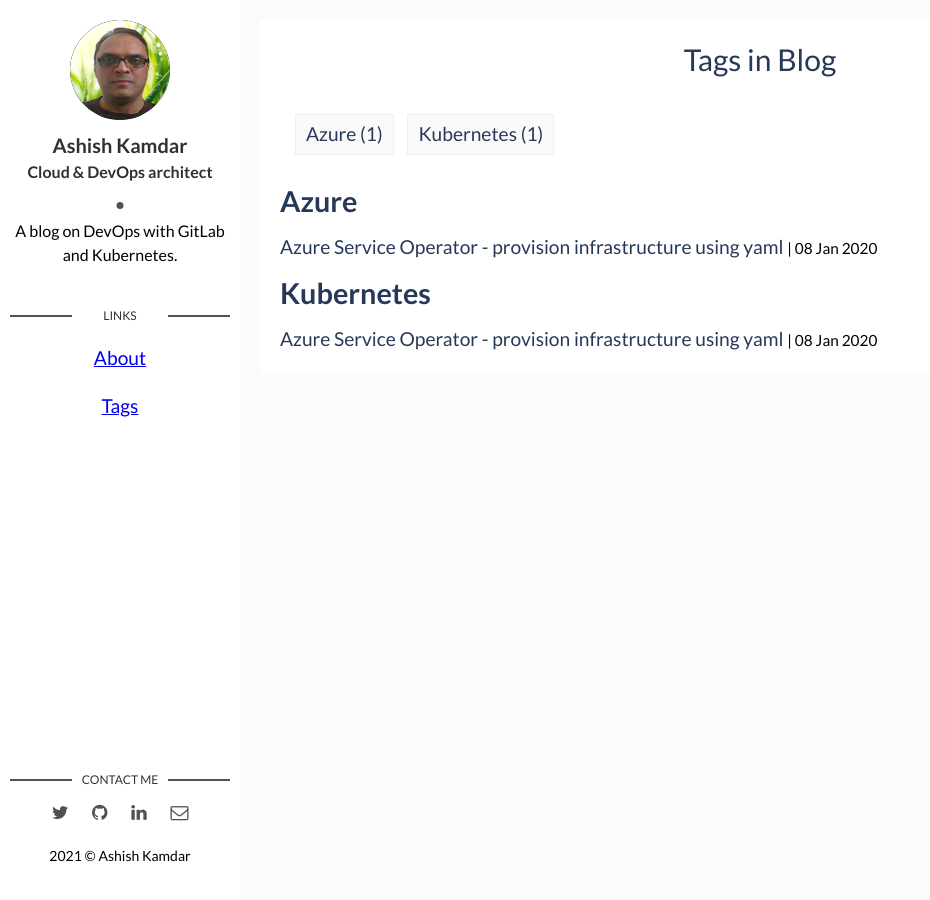
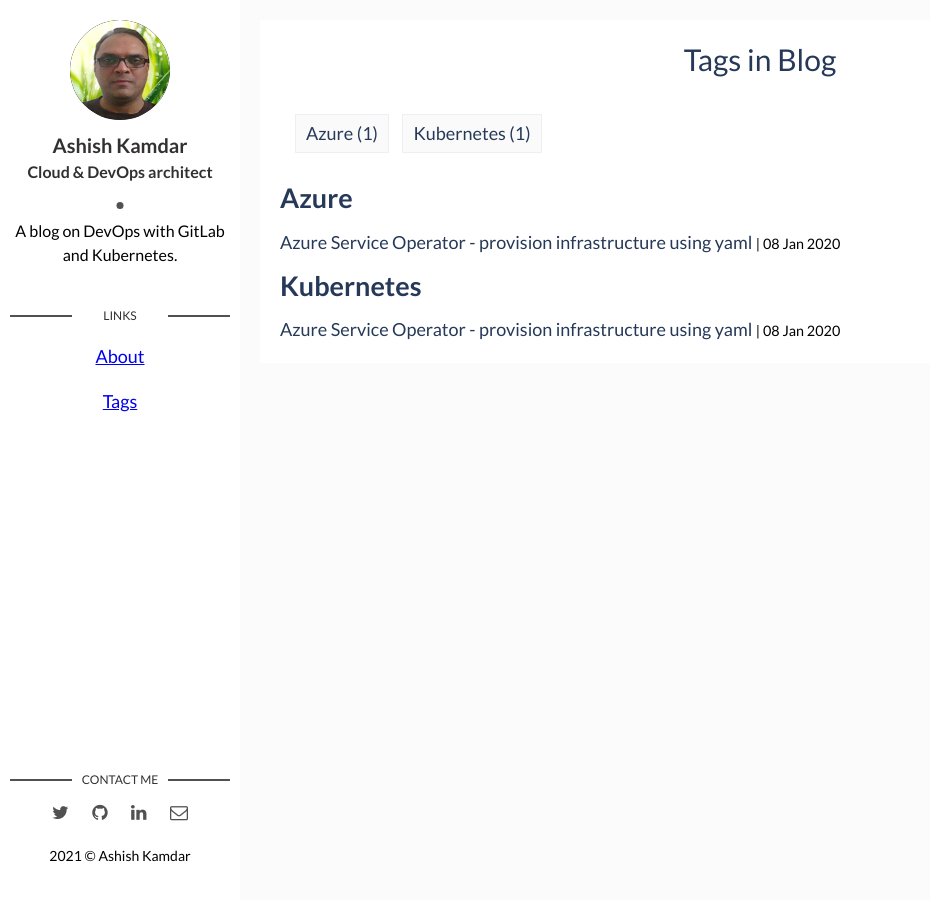
Before and after one commit to AshKamdar/ashkamdar.github.io, a Jekyll site: the page built from tags.html, in a window 1280 px wide. Shown: the whole page, without its empty margins (0-930 px from the left). Built offline with Jekyll 4.4.1, drawn with Linux system fonts in a browser that asks for light colours.

Commit message:
size change

```diff
--- a/_posts/2021-01-09-001-az-service-operator.markdown
+++ b/_posts/2021-01-09-001-az-service-operator.markdown
@@ -3,7 +3,7 @@
 title: Azure Service Operator - provision infrastructure using yaml
 date: 2020-01-09 00:00:00 +0530
 description: Provision your Azure resources using YAML with ASO
-comments: true
+comments: false
 tags: [Azure, Kubernetes]
 ---
 
--- a/assets/css/main.css
+++ b/assets/css/main.css
@@ -41,7 +41,7 @@
  * `article` contexts in Chrome, Firefox, and Safari.
  */
 h1 {
-  font-size: 3em;
+  font-size: 2em;
   margin: 0.67em 0;
 }
 
@@ -776,7 +776,7 @@
 
 body {
   font-family: "Lato", sans-serif;
-  font-size: larger;
+  font-size: large;
   color: black;
   background-color: #fbfbfb;
   margin: 0;
```
